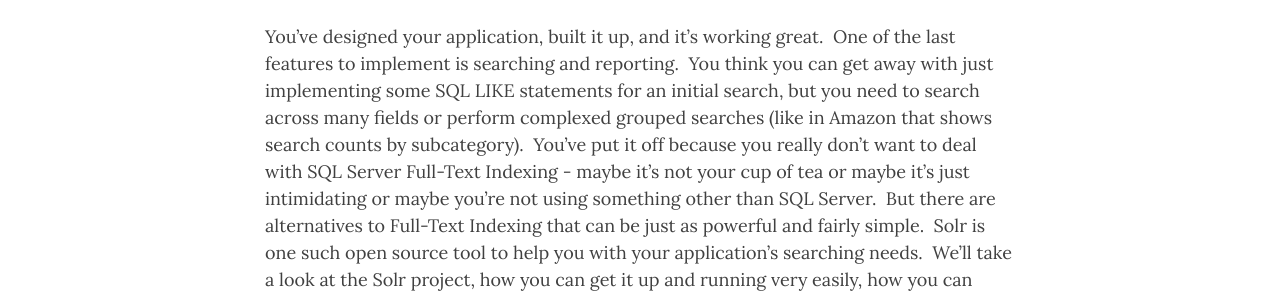
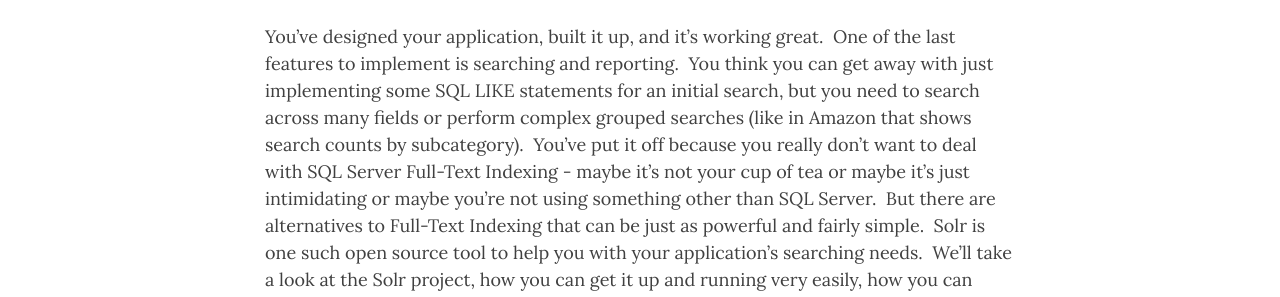
Before and after one commit to condg/condg.github.io, a Jekyll site: the page built from _posts/2013-09-19-september-2013-meeting-announcement-do-some-solr-searching-in.md, in a window 1280 px wide and 900 px high, scrolled down 210 px. Shown: the part 235-532 px from the top of the window. Built offline with Jekyll 4.4.1, drawn with Linux system fonts in a browser that asks for light colours; nearby versions of some CDN libraries; some of the changed text lies outside the part shown.

Commit message:
Fixing spelling issues

```diff
--- a/_posts/2013-09-19-september-2013-meeting-announcement-do-some-solr-searching-in.md
+++ b/_posts/2013-09-19-september-2013-meeting-announcement-do-some-solr-searching-in.md
@@ -12,7 +12,7 @@
 
 ## Abstract
 
-You've designed your application, built it up, and it's working great.  One of the last features to implement is searching and reporting.  You think you can get away with just implementing some SQL LIKE statements for an initial search, but you need to search across many fields or perform complexed grouped searches (like in Amazon that shows search counts by subcategory).  You've put it off because you really don't want to deal with SQL Server Full-Text Indexing - maybe it's not your cup of tea or maybe it's just intimidating or maybe you're not using something other than SQL Server.  But there are alternatives to Full-Text Indexing that can be just as powerful and fairly simple.  Solr is one such open source tool to help you with your application's searching needs.  We'll take a look at the Solr project, how you can get it up and running very easily, how you can install it as a Windows Service (as opposed to a command window), and how you can use program against it RESTfully and using Solrnet.  We'll look at basic searches along with some cool features like faceting, highlighting and rankings. If time permits, we can also look at how Solr can also complement a NoSQL environment.  You won't believe how easy incorporating Solr into your application can be!
+You've designed your application, built it up, and it's working great.  One of the last features to implement is searching and reporting.  You think you can get away with just implementing some SQL LIKE statements for an initial search, but you need to search across many fields or perform complex grouped searches (like in Amazon that shows search counts by subcategory).  You've put it off because you really don't want to deal with SQL Server Full-Text Indexing - maybe it's not your cup of tea or maybe it's just intimidating or maybe you're not using something other than SQL Server.  But there are alternatives to Full-Text Indexing that can be just as powerful and fairly simple.  Solr is one such open source tool to help you with your application's searching needs.  We'll take a look at the Solr project, how you can get it up and running very easily, how you can install it as a Windows Service (as opposed to a command window), and how you can use program against it RESTfully and using Solrnet.  We'll look at basic searches along with some cool features like faceting, highlighting and rankings. If time permits, we can also look at how Solr can also complement a NoSQL environment.  You won't believe how easy incorporating Solr into your application can be!
 
 ## Speaker – David Hoerster
 
```
Also changed, not shown: _posts/2011-09-20-september-meeting-announcementandagain.md (+1 -1 lines), _posts/2015-03-23-march-2015-f12-tools-and-tips-for-tuning-and.md (+1 -1 lines), _posts/2015-04-06-meeting-topic-how-to-leverage-azure-iot-services-for.md (+1 -1 lines).
